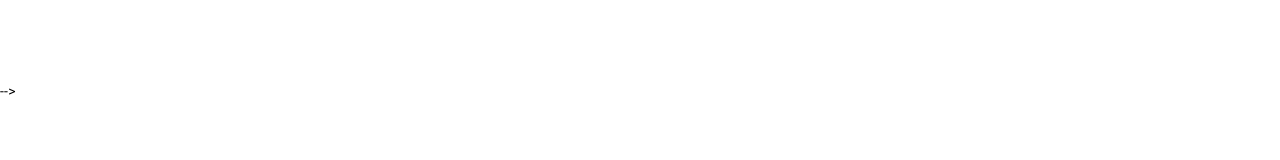
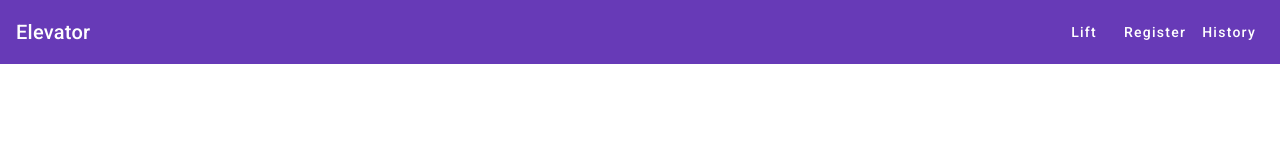
Before and after one commit to renuvenu/Elevator, an Angular app: page /lift-buttons in a window 1280 px wide. Shown: the top 160 px of the page. Built offline with nearby package versions, Linux system fonts and the light colour scheme; no server answers.

Commit message:
Added navbar

```diff
--- a/src/app/app-routing.module.ts
+++ b/src/app/app-routing.module.ts
@@ -4,6 +4,7 @@ import { FloorsComponentComponent } from './floors-component/floors-component.co
 import { FormsComponent } from './forms/forms.component';
 import { RegformComponent } from './regform/regform.component';
 import { UserDetailComponent } from './user-detail/user-detail.component';
+import { UserHistoryComponent } from './user-history/user-history.component';
 
 
 const routes: Routes = [
@@ -27,6 +28,10 @@ const routes: Routes = [
   {
     path: 'login',
     component: UserDetailComponent
+  },
+  {
+    path:'history',
+    component:UserHistoryComponent
   }
 
 ];
--- a/src/app/app.component.html
+++ b/src/app/app.component.html
@@ -1,4 +1,4 @@
-<app-floors-component></app-floors-component>
+<!-- <app-floors-component></app-floors-component> -->
 
 <!-- <app-regform></app-regform> -->
  <!-- <app-floors-component> </app-floors-component> -->
@@ -6,8 +6,9 @@
 <!-- <app-single-lift></app-single-lift> -->
 <!-- <app-forms></app-forms> -->
 <!-- <app-regform></app-regform> -->
-<!-- <!-- <app-user-history></app-user-history> -->
-
-<router-outlet></router-outlet> -->
+<!--<app-user-history></app-user-history> -->
+<app-nav-bar>
+</app-nav-bar>
+<router-outlet></router-outlet>
 <!-- <app-user-detail></app-user-detail> -->
 <!-- <app-invalid-box></app-invalid-box> -->
--- a/src/app/app.module.ts
+++ b/src/app/app.module.ts
@@ -34,6 +34,7 @@ import { AdminComponent } from './admin/admin.component';
 import { UserHistoryComponent } from './user-history/user-history.component';
 import { HistoryCardComponent } from './history-card/history-card.component';
 import { InvalidBoxComponent } from './invalid-box/invalid-box.component';
+import { NavBarComponent } from './nav-bar/nav-bar.component';
 
 
 @NgModule({
@@ -52,6 +53,7 @@ import { InvalidBoxComponent } from './invalid-box/invalid-box.component';
     UserHistoryComponent,
     HistoryCardComponent,
     InvalidBoxComponent,
+    NavBarComponent,
 
   ],
   imports: [
--- a/src/app/floorsService.service.ts
+++ b/src/app/floorsService.service.ts
@@ -8,7 +8,7 @@ export class FloorsService {
   constructor(private http: HttpClient) {}
 
   getFloors() {
-    return this.http.get('https://localhost:7160/api/Floor');
+    return this.http.get('https://team2-api-naf.azurewebsites.net/api/Floor');
   }
 
   //   addSaving(data: any) {
--- a/src/app/forms/forms.component.html
+++ b/src/app/forms/forms.component.html
@@ -7,7 +7,7 @@
         </div>
     </div>
     <div class="ButtonFunctions">
-        <button>
+        <button (click)="updateAlarmStatus()">
             <mat-icon style="color: red ;">alarm</mat-icon>
         </button>
         <button>
--- a/src/app/forms/forms.component.ts
+++ b/src/app/forms/forms.component.ts
@@ -29,4 +29,7 @@ export class FormsComponent {
   onNumberClicked(num: Number) {
     this.numberPressed.emit(num);
   }
+  updateAlarmStatus(){
+
+  }
 }
--- /dev/null
+++ b/src/app/nav-bar/nav-bar.component.css
@@ -0,0 +1,86 @@
+/* .cf:before,
+  .cf:after {
+      content: " ";
+      display: table;
+  }
+
+  .cf:after {
+      clear: both;
+  }
+
+  .navbar {
+    overflow: hidden;
+
+    position: fixed;
+    top: 0;
+    width: 100%;
+  }
+
+  .menu,
+  .submenu {
+   margin: 0;
+   padding: 0;
+   list-style: none;
+
+  }
+
+
+  .menu  {
+   margin: 30px auto;
+   width: 100%;
+   align-items: center;
+   align-content: center;
+    width: -moz-fit-content;
+   width: -webkit-fit-content;
+   width:1200px;
+   height:60px;
+   width:fit-content;
+  }
+
+  .menu > li {
+    align-items: center;
+    align-content: center;
+   background: #000;
+   float: left;
+   width:240px;
+   position: relative;
+   transform: skewX(25deg);
+  }
+
+  .menu button{
+   display: block;
+   width:fit-content;
+   color: #ee6868;
+   text-transform: uppercase;
+   text-decoration: none;
+   font-family: Arial, Helvetica;
+   font-size: 14px;
+  }
+
+  .menu li:hover {
+   background: #e74c3c;
+  }
+
+  .menu > li > button {
+   transform: skewX(-25deg);
+   padding: 1em 2em;
+  }
+
+
+
+  .menu > li:hover .submenu,
+  .menu > li:hover .submenu li {
+   opacity: 1;
+   visibility: visible;
+  }
+
+  .menu > li:hover .submenu li:nth-child(even){
+   transform: skewX(25deg) translateX(15px);
+  }
+
+  .menu > li:hover .submenu li:nth-child(odd){
+   transform: skewX(-25deg) translateX(-15px);
+  } */
+  .example-spacer {
+    flex: 1 1 auto;
+  }
--- /dev/null
+++ b/src/app/nav-bar/nav-bar.component.html
@@ -0,0 +1,32 @@
+<mat-toolbar color="primary" >
+    <span>Elevator</span>
+
+    <span class="example-spacer"></span>
+
+    <button
+      mat-button
+      (click)="goToLift()"
+      class="example-icon"
+
+    >
+    Lift
+
+    </button>
+
+    <button
+      mat-button
+      (click)="goToRegister()"
+      class="example-icon"
+    >
+   Register
+    </button>
+    <button
+      mat-button
+      (click)="goToHistory()"
+      class="example-icon"
+
+    >
+     History
+    </button>
+
+  </mat-toolbar>
--- /dev/null
+++ b/src/app/nav-bar/nav-bar.component.ts
@@ -0,0 +1,20 @@
+import { Component } from '@angular/core';
+import { Router } from '@angular/router';
+
+@Component({
+  selector: 'app-nav-bar',
+  templateUrl: './nav-bar.component.html',
+  styleUrls: ['./nav-bar.component.css']
+})
+export class NavBarComponent {
+  constructor(private router:Router){}
+goToLift(){
+  this.router.navigate(['/lift'])
+}
+goToHistory(){
+  this.router.navigate(['/history'])
+}
+goToRegister(){
+  this.router.navigate(['/register'])
+}
+}
--- a/src/app/user-history/user-history.component.html
+++ b/src/app/user-history/user-history.component.html
@@ -23,7 +23,7 @@
 
 <div class="container">
 
-  <!-- <mat-card class="card">
+  <mat-card class="card">
     <div class="history-container">
         <div class="history-details">
           <p>User ID</p>
@@ -35,7 +35,7 @@
           <p>Status</p>
         </div>
     </div>
-</mat-card> -->
+</mat-card>
   <ng-container *ngFor="let dt of searchHistory ">
 
     <app-history-card  [userhistory]="dt" [username]="userName"> </app-history-card>
--- a/src/person.service.ts
+++ b/src/person.service.ts
@@ -8,13 +8,13 @@ export class PersonService {
   constructor(private http: HttpClient) {}
 
   getPersonDetail(id: any) {
-    return this.http.get('https://localhost:7160/login', {
+    return this.http.get('https://team2-api-naf.azurewebsites.net/login', {
       headers: new HttpHeaders({ userId: id }),
     });
   }
 
   verifyCapacity() {
-    return this.http.get('https://localhost:7160/verifyCapacity');
+    return this.http.get('https://team2-api-naf.azurewebsites.net/verifyCapacity');
   }
 
   //   addSaving(data: any) {
```
Also changed, not shown: 1 other file (tests, documents, lock files or other folders).
